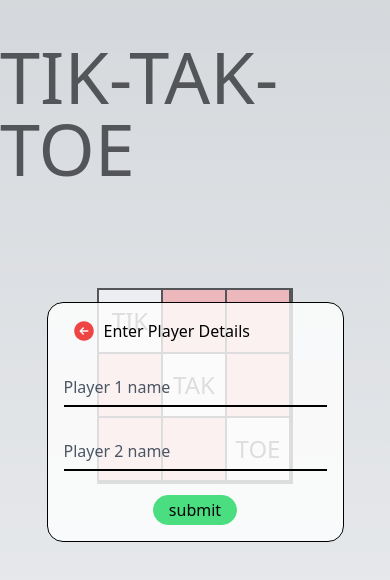
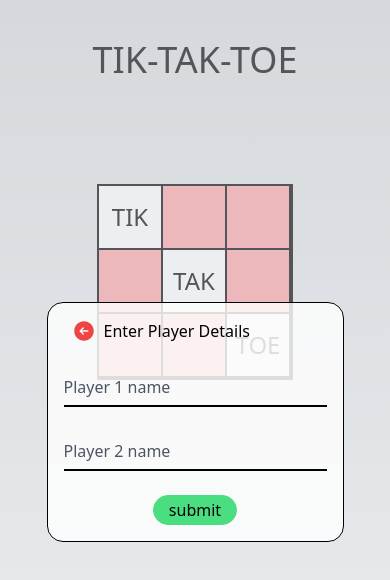
Before and after one commit to ryan20bv/tik-tak-toe, a Next.js app: page /game in a window 390 px wide. Shown: the top 580 px of the page. Built offline with nearby package versions, Linux system fonts and the light colour scheme.

Commit message:
responsive title

```diff
--- a/src/components/ui/Title.tsx
+++ b/src/components/ui/Title.tsx
@@ -3,7 +3,7 @@ import React from "react";
 const Title = () => {
 	return (
 		<div>
-			<h1 className='text-7xl mb-6'>TIK-TAK-TOE</h1>
+			<h1 className='text-4xl sm:text-5xl   md:text-7xl mb-6'>TIK-TAK-TOE</h1>
 		</div>
 	);
 };
```
